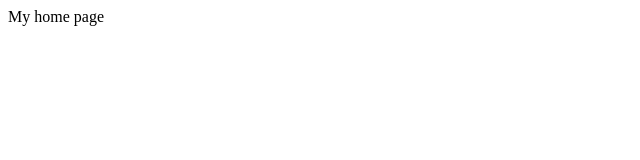
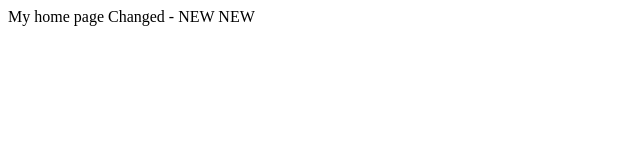
Before and after one commit to srkumar10/git-demo, a plain HTML site: page index.html in a window 1280 px wide. Shown: the whole page, without its empty margins (0-640 px from the left). Drawn offline with Linux system fonts and the light colour scheme.

Commit message:
Updating index page for GH

```diff
--- a/index.html
+++ b/index.html
@@ -1,7 +1,7 @@
 <!docType html>
 <html lang="en-US">
 <head>
-My home page
+My home page Changed - NEW NEW
 </head>
 
 <body>
```
